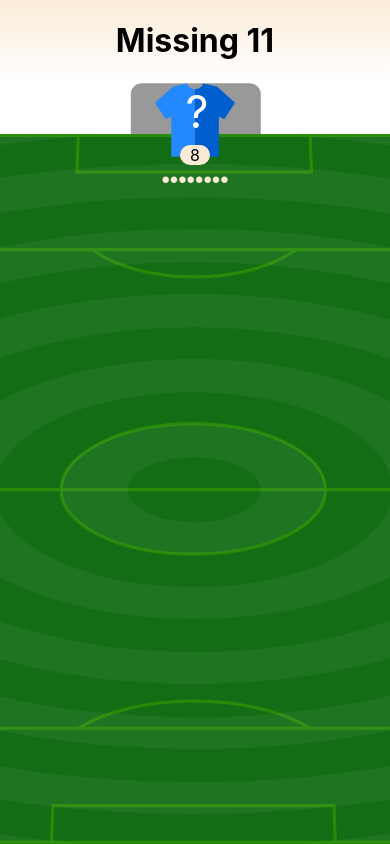
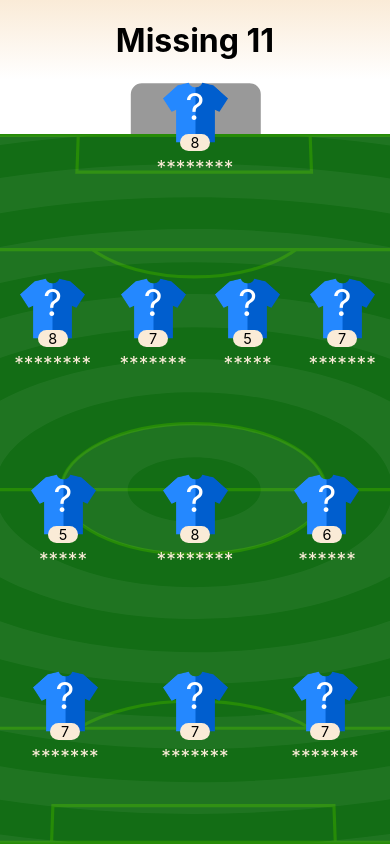
Before and after one commit to ArthurVianna96/missing-11-clone, a React (Create React App) app: page / in a window 390 px wide. Built offline with nearby package versions, Linux system fonts and the light colour scheme.

Commit message:
added players to pitch

```diff
--- a/src/App.js
+++ b/src/App.js
@@ -6,15 +6,20 @@ import Player from './components/player';
 function App() {
   const data = {
     formation: '4-4-3',
-    players: ['courtois', 'carvajal', 'militao', 'alaba', 'marcelo', 'kroos', 'casemiro', 'modric', 'rodrygo', 'benzema', 'vini jr']
+    players: [['courtois'], ['carvajal', 'militao', 'alaba', 'marcelo'], ['kroos', 'casemiro', 'modric'], ['rodrygo', 'benzema', 'vini jr']]
   }
+
+  const formationSplit = data.formation.split('-');
+  const numberOfRows = formationSplit.length;
 
   return (
     <div className="App">
       <Header />
       <div className='pitch'>
         <div className='players'>
-          <Player playerName='courtois' />
+          {data.players.map((section) => (<div className='players-row' key={section}>
+            {section.map((player) => <Player playerName={player} key={player}/>)}
+          </div>))}
         </div>
       </div>
     </div>
--- a/src/assets/css/App.css
+++ b/src/assets/css/App.css
@@ -13,4 +13,26 @@
   background-position-y: 50%;
   height: calc(100vh - 80px);
   width: 100%;
+  flex-grow: 1;
+  flex-shrink: 1;
+  display: flex;
+  justify-content: center;
+  align-items: flex-start;
 }
+
+.players {
+  display: flex;
+  flex-direction: column;
+  align-items: center;
+  justify-content: space-between;
+  max-width: 900px;
+  width: 100%;
+  height: 90%;
+}
+
+.players-row {
+  display: flex;
+  align-items:  flex-start;
+  justify-content: space-between;
+  width: 100%;
+}
--- a/src/components/player/index.jsx
+++ b/src/components/player/index.jsx
@@ -1,4 +1,4 @@
-import React, { useState } from "react";
+import React, { useEffect, useState } from "react";
 
 import './player.css';
 import playerShirt from '../../assets/images/shirt.png';
@@ -6,6 +6,18 @@ import playerShirt from '../../assets/images/shirt.png';
 const Player = ({ playerName }) => {
   const [tries, setTries] = useState(null);
   const [correctName, setCorrectName] = useState(false);
+  const [shownText, setShownText] = useState('');
+
+  const transformNameToDots = (name) => {
+    let dots = '';
+    const nameArray = name.split('');
+    nameArray.forEach(() => dots += '*');
+    return dots;
+  }
+
+  useEffect(() => {
+    setShownText(correctName ? playerName : transformNameToDots(playerName));
+  }, [correctName, playerName]);
 
   return (
     <div className="player">
@@ -14,7 +26,7 @@ const Player = ({ playerName }) => {
         <p className="number-of-tries">{ tries ? tries : '?' }</p>
         <div className="player-name-length">{ playerName.length }</div>
       </div>
-      <input type={correctName ? 'text' : 'password'} className="player-name" value={playerName} />
+      <div className="player-name" >{ shownText }</div>
     </div>
   );
 }
--- a/src/components/player/player.css
+++ b/src/components/player/player.css
@@ -3,17 +3,21 @@
   justify-content: center;
   align-items: center;
   flex-direction: column;
+  flex-grow: 1;
+  flex-shrink: 1;
 }
 
 .shirt-container {
   display: flex;
   align-items: center;
   justify-content: center;
+  flex-shrink: 1;
   position: relative;
 }
 
 .shirt {
-  max-width: 80px;
+  max-height: 80px;
+  width: 100%;
 }
 
 .number-of-tries {
@@ -40,3 +44,29 @@
   text-align: center;
   border: none;
 }
+
+@media screen and (max-width: 500px) {
+  .shirt {
+    max-height: 65px;
+  }
+
+  .number-of-tries {
+    transform: translate(0px,-6px);
+    font-size: 2.3rem;
+  }
+
+  .player-name-length {
+    transform: translate(0px, 30px);
+    width: 30px;
+    font-size: 0.9rem;
+  }
+
+  .player-name {
+    font-size: 1.2rem;
+    color: antiquewhite;
+    margin-top: 10px;
+    background-color: transparent;
+    text-align: center;
+    border: none;
+  }
+}
```
